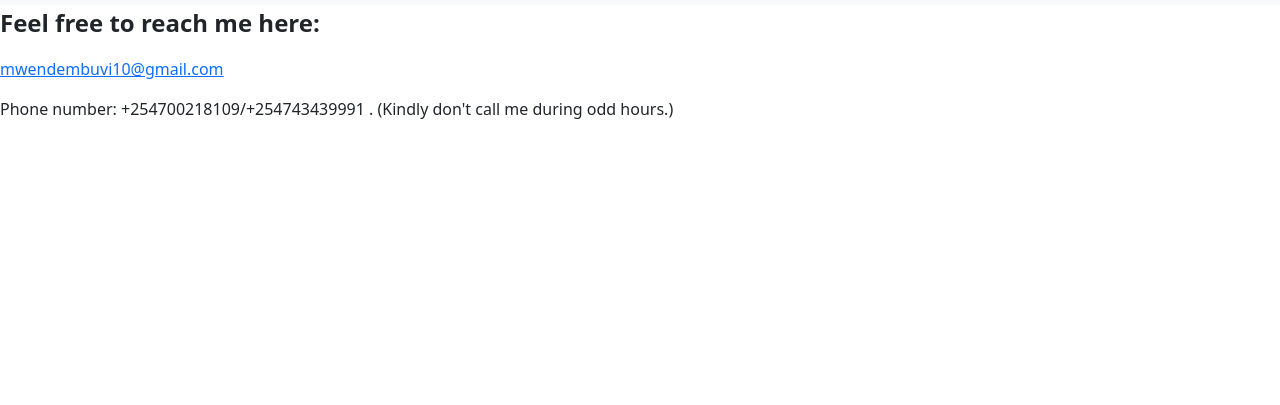
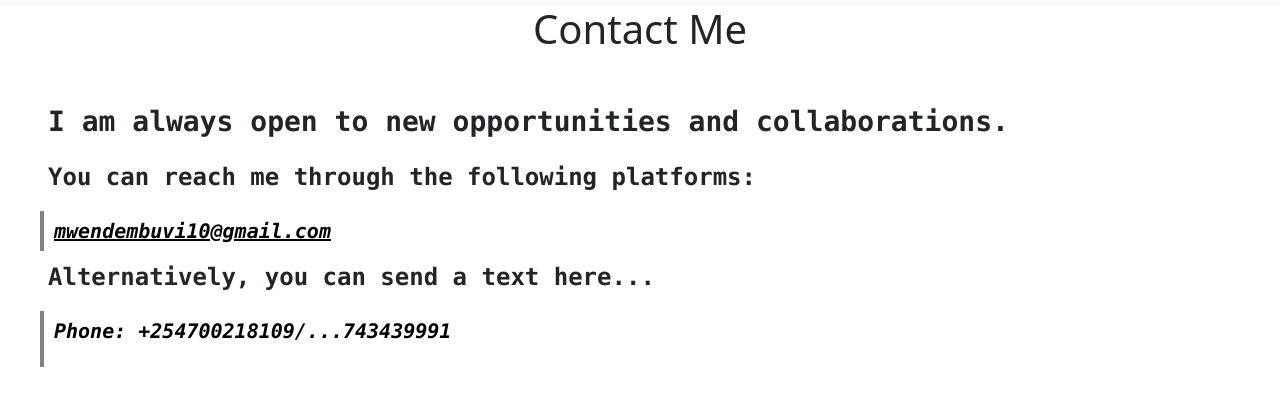
Before and after one commit to MbuviM/mwende, a plain HTML site: page pages/contact.html in a window 1280 px wide. Shown: the part 61-466 px from the top of the page. Drawn offline with nearby package versions, Linux system fonts and the light colour scheme.

Commit message:
add style

```diff
--- a/pages/contact.html
+++ b/pages/contact.html
@@ -8,6 +8,17 @@
             <title>Contact</title>
         </head>
         <body>
+          <style>
+            blockquote {
+              font: 1em sans-serif;
+              margin: 0.5em 10px;
+              padding: 0.5em 10px;
+              color: #282828;
+              border-left: 0.3em solid grey;
+              margin-left: 40px;
+
+            }
+          </style>
             <!--- navbar -->
     <!--- navbar -->
     <nav class="navbar navbar-expand-lg bg-body-tertiary">
@@ -49,15 +60,22 @@
       </div>
     </nav>
       <!--Main Content-->
-            <p class="text-start fw-semibold fs-4">Feel free to reach me here: </p>
+      <h1 class="text-center">Contact Me</h1>
+            <p class="text-start ms-5 mt-5 fw-semibold fs-3 font-monospace">
+              I am always open to new opportunities and collaborations.
+            </p>
+            <p class="text-start ms-5 fw-semibold fs-4 font-monospace">
+              You can reach me through the following platforms:
+            </p>
           <blockquote>
-              <a href="mailto:mwendembuvi10@gmail.com?subject=Hello%20Mwende%20" class="reset">
+            <a href="mailto:mwendembuvi10@gmail.com?subject=Hello%20Mwende%20" class="reset font-monospace" style="font-style: italic; color: black; font-weight: bold; font-size: 20px;">
               mwendembuvi10@gmail.com
             </a>
           </blockquote>
+          <p class="fw-semibold text-start ms-5 fs-4 font-monospace">Alternatively, you can send a text here...</p>
           <blockquote>
-              <p href="tel:+254700218109/+254743439991" class="reset">
-                Phone number: +254700218109/+254743439991 . (Kindly don't call me during odd hours.)
+            <p href="tel:+254700218109/+254743439991" class="reset font-monospace" style="font-size: 20px; font-weight: bold; font-style: italic; color: black;">
+              Phone: +254700218109/...743439991
             </p>
           </blockquote>
       <script src="https://cdn.jsdelivr.net/npm/@popperjs/core@2.11.8/dist/umd/popper.min.js" integrity="sha384-I7E8VVD/ismYTF4hNIPjVp/Zjvgyol6VFvRkX/vR+Vc4jQkC+hVqc2pM8ODewa9r" crossorigin="anonymous"></script>
```
Lines whose indentation alone changed are shown as unchanged.
